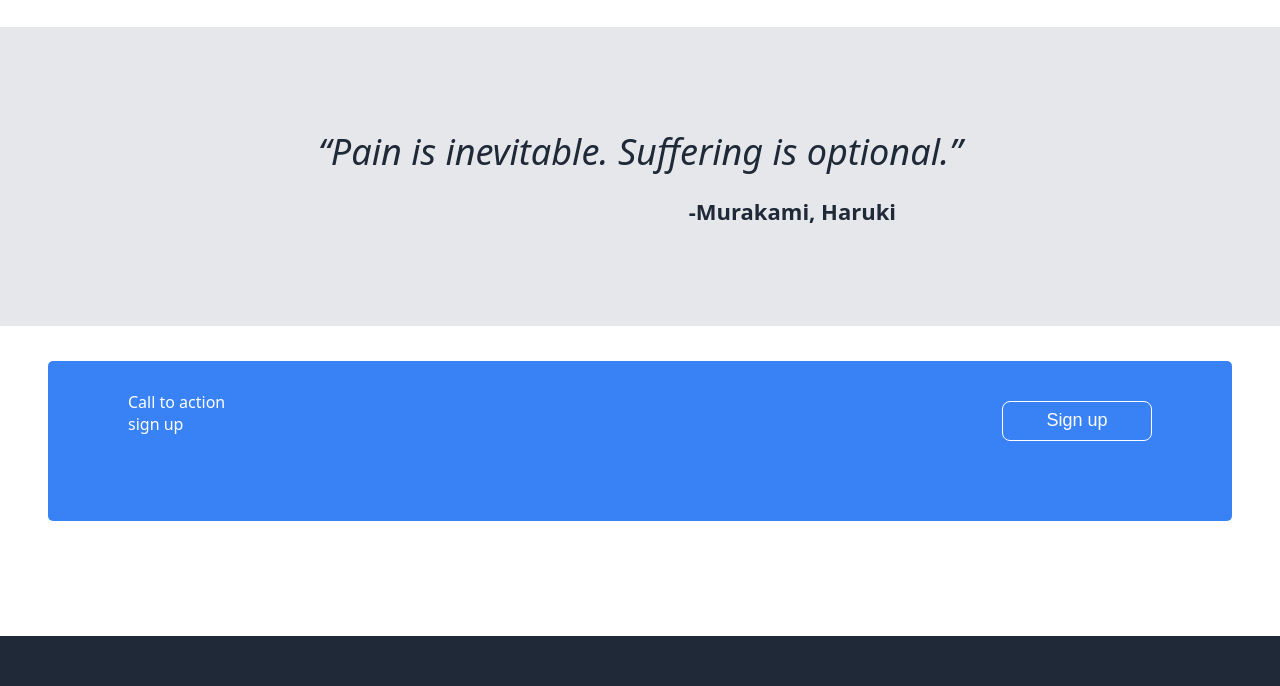
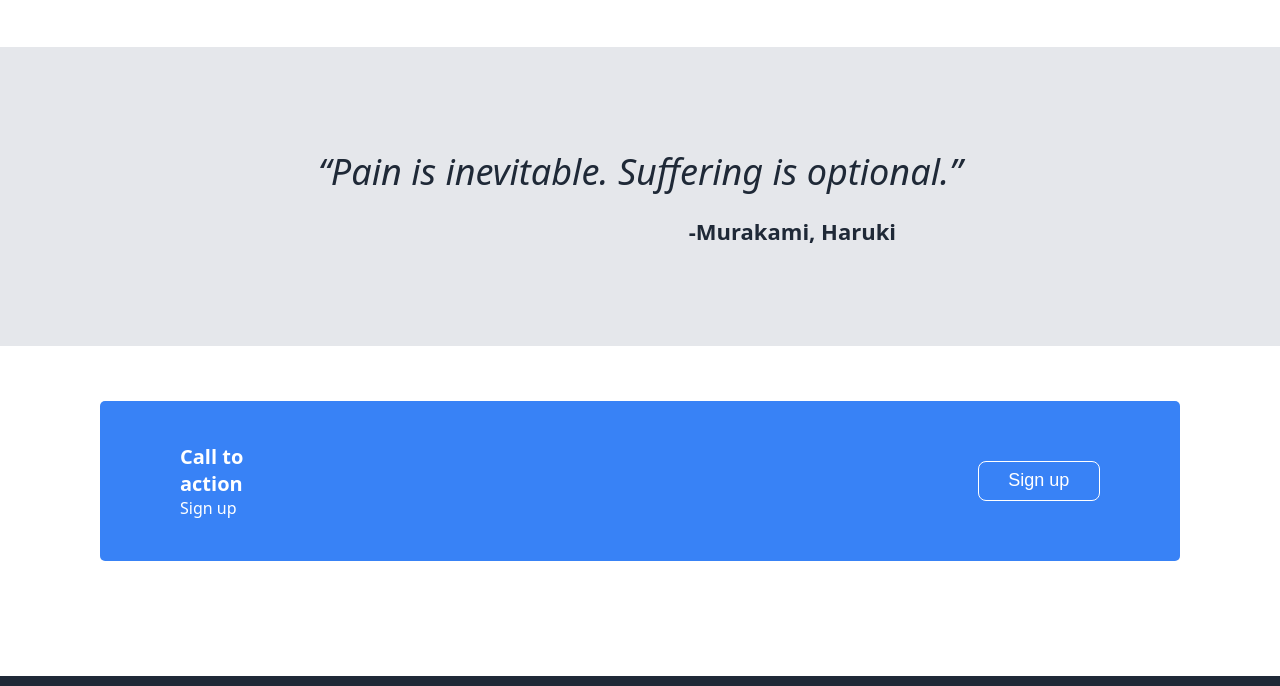
Before and after one commit to Nils-Fischer/Landing-Page, a plain HTML site: page index.html in a window 1280 px wide. Shown: the part 891-1577 px from the top of the page. Before the commit the page ends 1547 px from the top, so only its background shows below. Drawn offline with Linux system fonts and the light colour scheme; a web font is replaced by a local one.

```diff
--- a/index.html
+++ b/index.html
@@ -51,8 +51,8 @@
       </div>
       <div class="Banner">
         <div class="banner-container">
-          <div>Call to action</div>
-          <div>sign up</div>
+          <div style="font-weight: bold; font-size: 20px">Call to action</div>
+          <div style="font-weight: lighter; font-size: 16px">Sign up</div>
         </div>
         <button style="border: 1px solid white">Sign up</button>
       </div>
--- a/styles.css
+++ b/styles.css
@@ -5,7 +5,7 @@ body {
   display: flex;
   flex-direction: column;
   margin: 0px;
-  gap: 20px;
+  gap: 10px;
 }
 
 img {
@@ -78,7 +78,7 @@ button {
   background-color: white;
   margin: 0px;
   padding: 100px 0px;
-  gap: 20px;
+  gap: 40px;
 }
 
 .inf-header {
@@ -132,13 +132,14 @@ button {
 .Banner {
   display: flex;
   background-color: #3882f6;
-  width: 80%;
   height: 100px;
   margin: 15px 100px;
   border-radius: 5px;
   padding: 30px 80px;
   color: white;
+  gap: 700px;
   justify-content: space-between;
+  align-items: center;
 }
 
 .banner-container {
```
